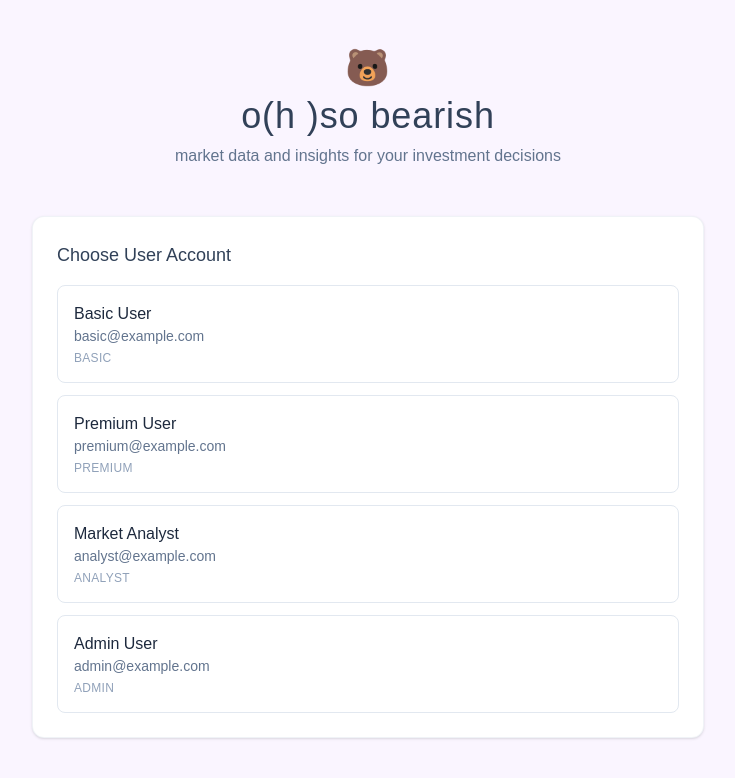
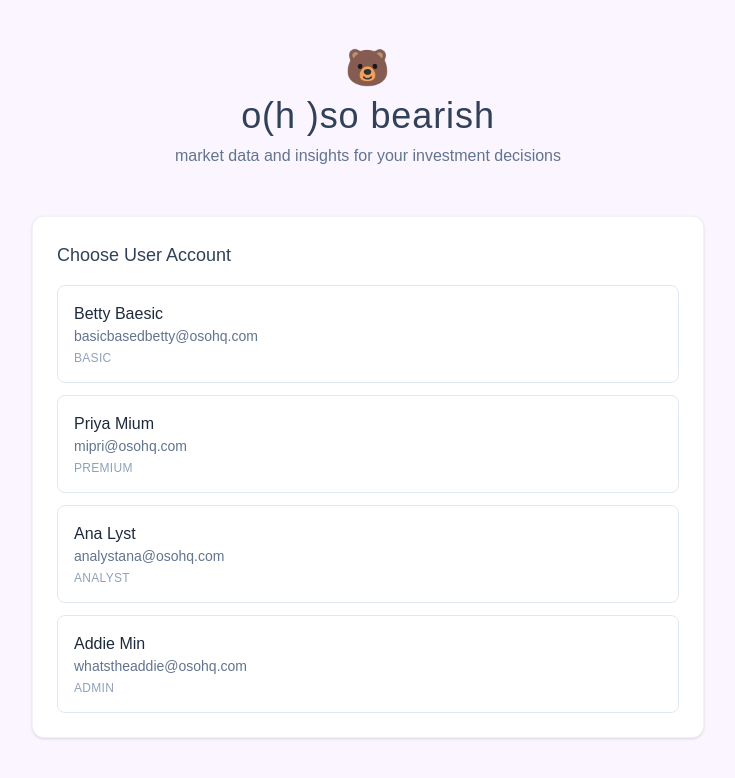
Before and after one commit to mkarroqe/oso-bearish, a Next.js app: page / in a window 1280 px wide. Shown: the top 778 px of the page, without its empty margins (272-1007 px from the left). Built offline with nearby package versions, Linux system fonts and the light colour scheme.

Commit message:
style: names and ui improvements

```diff
--- a/app/page.tsx
+++ b/app/page.tsx
@@ -45,6 +45,10 @@ export default function Home() {
     return formatCurrency(num);
   };
 
+  const getArticle = (role: string) => {
+    return ['admin', 'analyst'].includes(role) ? 'an' : 'a';
+  };
+
   if (loading) {
     return (
       <div className="min-h-screen flex items-center justify-center">
@@ -73,10 +77,15 @@ export default function Home() {
       <div className="max-w-7xl mx-auto">
         <UserSwitcher />
 
-        <div className="mb-12 text-center">
-          <h1 className="text-4xl font-light text-slate-700 mb-2 tracking-wide">🐻</h1>
-          <h1 className="text-4xl font-light text-slate-700 mb-2 tracking-wide">o(h )so bearish</h1>
-          <p className="text-slate-500 font-light">market data and insights for your investment decisions</p>
+        <div className="mb-8 text-center py-8 bg-blue-100 rounded-2xl shadow-sm border border-yellow-100/50">
+          <h1 className="text-6xl mb-6">🐻</h1>
+          <div className="text-3xl font-light text-slate-700 mb-4">
+            hi, <span className="underline decoration-2 underline-offset-4">{currentUser.firstName.toLowerCase()}</span> 👋
+          </div>
+          <div className="text-3xl font-light text-slate-700 mb-6">
+            you&apos;re {getArticle(currentUser.role)} <span className="underline decoration-2 underline-offset-4">{currentUser.role}</span> user.
+          </div>
+          <p className="italic text-xl font-light text-slate-500">here are our insights for you:</p>
         </div>
 
         <div className="bg-white rounded-2xl shadow-sm border border-slate-200/50 overflow-hidden">
@@ -137,7 +146,7 @@ export default function Home() {
         </div>
 
         <div className="mt-8 text-center">
-          <p className="text-slate-400 text-sm font-light">Data refreshed in real-time</p>
+          <p className="text-slate-400 text-sm font-light">Data for demo purposes only! It's just pretend</p>
         </div>
       </div>
     </div>
--- a/components/UserSwitcher.tsx
+++ b/components/UserSwitcher.tsx
@@ -16,7 +16,7 @@ export function UserSwitcher() {
               onClick={() => login(user.id)}
               className="text-left p-4 rounded-lg border border-slate-200 hover:bg-slate-50 hover:border-slate-300 transition-colors"
             >
-              <div className="font-medium text-slate-800">{user.name}</div>
+              <div className="font-medium text-slate-800">{user.firstName} {user.lastName}</div>
               <div className="text-sm text-slate-500">{user.email}</div>
               <div className="text-xs text-slate-400 mt-1 uppercase tracking-wide">
                 {user.role}
@@ -33,11 +33,11 @@ export function UserSwitcher() {
       <div className="flex items-center gap-3">
         <div className="w-8 h-8 bg-slate-100 rounded-full flex items-center justify-center">
           <span className="text-slate-600 font-medium text-sm">
-            {currentUser.name.charAt(0)}
+            {currentUser.firstName.charAt(0).toUpperCase()}
           </span>
         </div>
         <div>
-          <div className="font-medium text-slate-800">{currentUser.name}</div>
+          <div className="font-medium text-slate-800">{currentUser.firstName} {currentUser.lastName}</div>
           <div className="text-sm text-slate-500">
             {currentUser.role.charAt(0).toUpperCase() + currentUser.role.slice(1)} Account
           </div>
--- a/data/mock-users.ts
+++ b/data/mock-users.ts
@@ -3,26 +3,30 @@ import type { User, UserPermissions } from '@/types/user';
 export const mockUsers: User[] = [
   {
     id: '1',
-    name: 'Basic User',
-    email: 'basic@example.com',
+    firstName: 'Betty',
+    lastName: 'Baesic',
+    email: 'basicbasedbetty@osohq.com',
     role: 'basic'
   },
   {
     id: '2',
-    name: 'Premium User',
-    email: 'premium@example.com',
+    firstName: 'Priya',
+    lastName: 'Mium',
+    email: 'mipri@osohq.com',
     role: 'premium'
   },
   {
     id: '3',
-    name: 'Market Analyst',
-    email: 'analyst@example.com',
+    firstName: 'Ana',
+    lastName: 'Lyst',
+    email: 'analystana@osohq.com',
     role: 'analyst'
   },
   {
     id: '4',
-    name: 'Admin User',
-    email: 'admin@example.com',
+    firstName: 'Addie',
+    lastName: 'Min',
+    email: 'whatstheaddie@osohq.com',
     role: 'admin'
   }
 ];
--- a/types/user.ts
+++ b/types/user.ts
@@ -2,7 +2,8 @@ export type UserRole = 'basic' | 'premium' | 'analyst' | 'admin';
 
 export interface User {
   id: string;
-  name: string;
+  firstName: string;
+  lastName: string;
   email: string;
   role: UserRole;
 }
```
